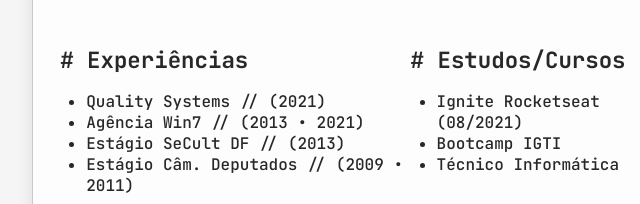
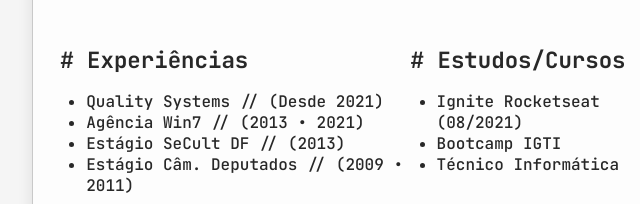
Before and after one commit to pedropaulodf/pedropaulodf.github.io, a website: page index.html in a window 1280 px wide. Shown: the part 2636-2840 px from the top of the page, 0-640 px from the left. Drawn offline with Linux system fonts and the light colour scheme.

Commit message:
fix: texto sobre

```diff
--- a/index.html
+++ b/index.html
@@ -164,7 +164,7 @@
             <div class="experiences">
               <p class="title"># Experiências</p>
               <ul>
-                <li>Quality Systems // (2021)</li>
+                <li>Quality Systems // (Desde 2021)</li>
                 <li>Agência Win7 // (2013 • 2021)</li>
                 <li>Estágio SeCult DF // (2013)</li>
                 <li>Estágio Câm. Deputados // (2009 • 2011)</li>
```
